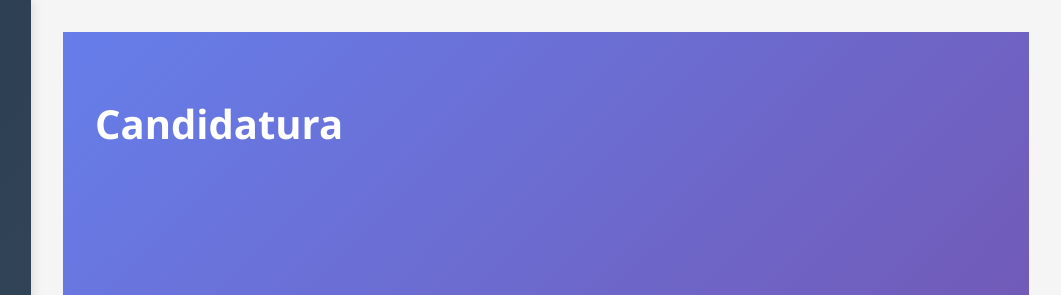
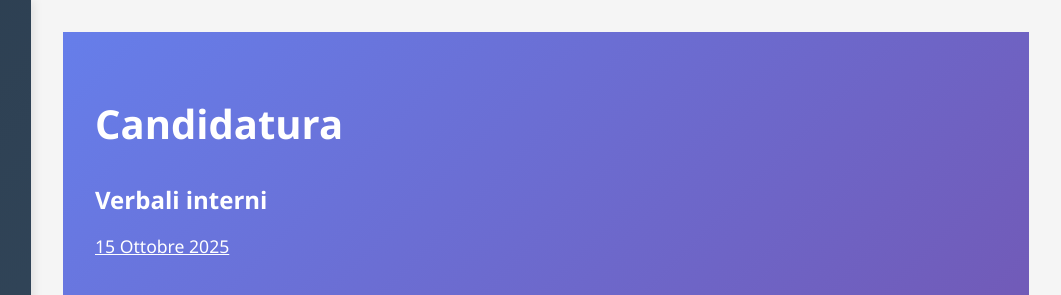
Before and after one commit to NullPointers-Group/Documentazione, a plain HTML site: page index.html in a window 1280 px wide. Shown: the top 295 px of the page, 219-1280 px from the left. Drawn offline with Linux system fonts and the light colour scheme.

Commit message:
Modifica primo verbale interno, aggiunta tabella decisioni

```diff
--- a/index.html
+++ b/index.html
@@ -25,6 +25,8 @@
     <section id="candidatura" aria-labelledby="candidatura-title">
       <h2 id="candidatura-title">Candidatura</h2>
       <!-- Aggiungi qui il contenuto della candidatura -->
+      <h3>Verbali interni</h3>
+      <p><a href="src/Candidatura/Verbali/Interni/verbale_interno_15-10-25/verbale_interno_2025-10-15.pdf" target="_blank">15 Ottobre 2025</a></p>
     </section>
 
     <section id="contatti" aria-labelledby="contatti-title">
```
Also changed, not shown: 18 other files.
